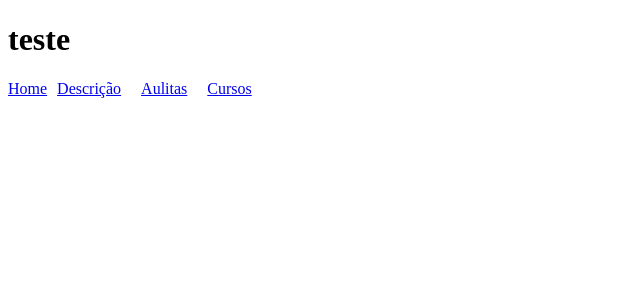
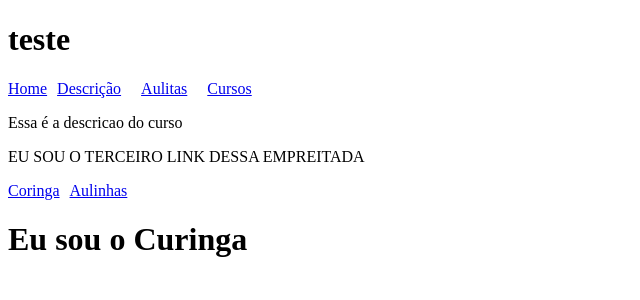
Before and after one commit to ValmyrTavares/RoutesInVue, a Vue app: page /descricao/curinga in a window 1280 px wide. Shown: the top 300 px of the page, without its empty margins (0-640 px from the left). Built offline with nearby package versions, Linux system fonts and the light colour scheme; no server answers.

Commit message:
Nessa versão eu fiz um grande aninhamento de routes, filhos de filhos, serve como teste para o entendimento de rotas aninhadas. Não ficou claro a conexão entre as rotas dinâmicas e as rotas aninhadas, mas acho que estou no caminho

```diff
--- a/src/App.vue
+++ b/src/App.vue
@@ -1,7 +1,7 @@
 <template>
   <div id="app">
     <h1>teste</h1>
-    <!-- <p>{{acao}}</p> -->
+    <p>{{acao}}</p>
 
     <router-link to="/">Home</router-link>
     <router-link to="/descricao">Descrição</router-link>
@@ -20,18 +20,20 @@ export default {
       acao: null,
     };
   },
-  methods: {
-    async puxarAcao() {
-      // this.loading = true;
-      const result = await fetch(
-        `http://www.mocky.io/v2/5e88746e310000a8923f495a`
-      );
-      this.acao = await result.json();
-    },
-  },
-  created() {
-    this.puxarAcao();
-  },
+  // methods: {
+
+  //   async puxarAcao() {
+
+  //     // this.loading = true;
+  //     const result = await fetch(
+  //        `http://www.mocky.io/v2/5e88746e310000a8923f495a`
+  //     );
+  //     this.acao = await result.json();
+  //   },
+  // },
+  // created() {
+  //   this.puxarAcao();
+  // },
 };
 </script>
 
--- /dev/null
+++ b/src/views/Curinga.vue
@@ -0,0 +1,21 @@
+<template>
+  <div>
+     <h1>Eu sou o Curinga</h1>
+  </div>
+</template>
+
+<script>
+export default {
+   name:"curinga"
+
+
+
+
+
+
+}
+</script>
+
+<style>
+
+</style>
--- a/src/views/CursoAulas.vue
+++ b/src/views/CursoAulas.vue
@@ -7,6 +7,8 @@
       <li>Aula2</li>
       <li>Aula3</li>
     </ul>
+     <router-link to="/aulinhas/cursos">Aulinhas</router-link>
+    <router-view></router-view>
   </div>
 </template>
 
--- a/src/views/CursoDescricao.vue
+++ b/src/views/CursoDescricao.vue
@@ -2,6 +2,9 @@
   <div>
   <p>Essa é a descricao do curso</p>
   <p> EU SOU O TERCEIRO LINK DESSA EMPREITADA</p>
+   <router-link to="/descricao/curinga">Coringa</router-link>
+    <router-link to="/descricao/aulinhas">Aulinhas</router-link>
+   <router-view></router-view>
   </div>
 
 </template>
```
Also changed, not shown: src/router.js (+34 -11 lines).
